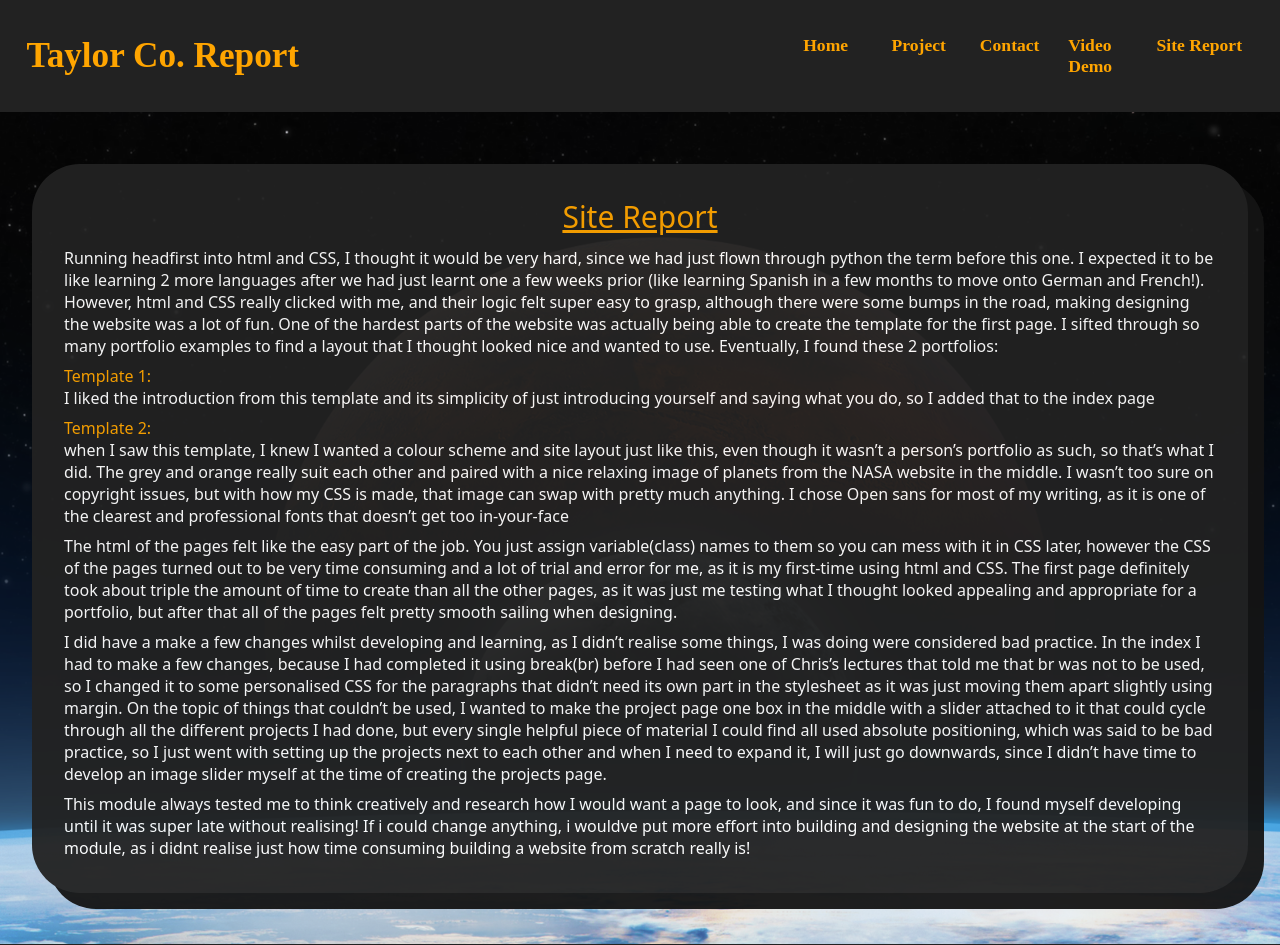
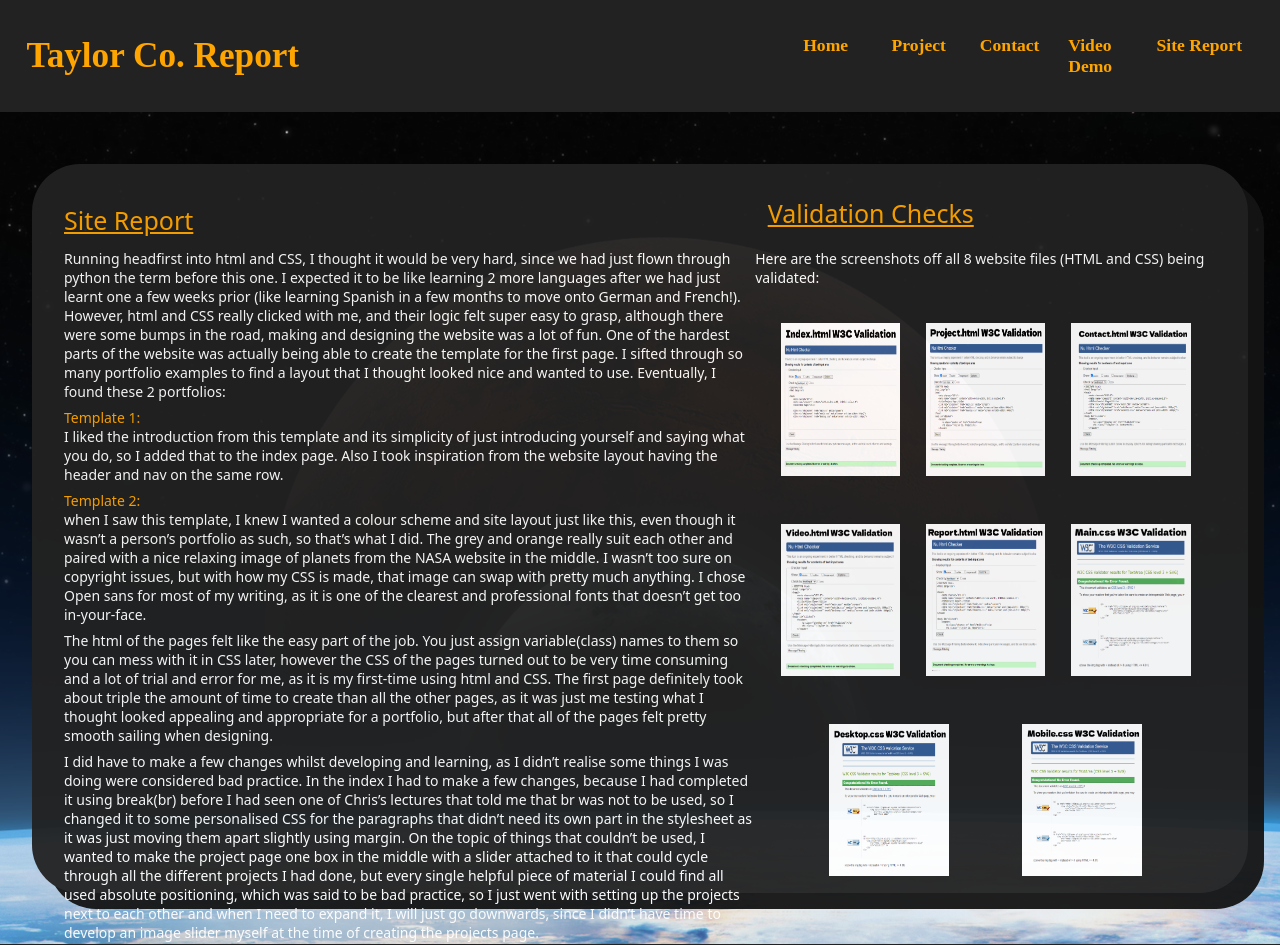
Before and after one commit to TeeDoubleYooh/Website-Coursework, a plain HTML site: page sitereport.html in a window 1280 px wide. Shown: the top 945 px of the page. Drawn offline with Linux system fonts and the light colour scheme.

Commit message:
Finished + Mobile Optimised Video Demo and Site Report - Filler Video Added

```diff
--- a/desktop.css
+++ b/desktop.css
@@ -144,7 +144,7 @@ nav ul ul li:hover{
     font-size: 30px;
     text-decoration: underline;
     text-align: center;
-    margin-bottom: 10px;
+    margin-bottom: 0.5em;
 
 }
 
@@ -152,7 +152,7 @@ nav ul ul li:hover{
     color: white;
     font-size: 16px;
     text-align: center;
-    margin-top: 10px;
+    margin-top: 0.5em;
 
 }
 
@@ -226,7 +226,7 @@ nav ul ul li:hover{
     font-size: 30px;
     text-decoration: underline;
     text-align: center;
-    margin-bottom: 10px;
+    margin-bottom: 0.5em;
     grid-area: Title;
 
 }
@@ -235,7 +235,7 @@ nav ul ul li:hover{
     color: white;
     font-size: 16px;
     text-align: center;
-    margin-top: 10px;
+    margin-top: 0.5em;
     grid-area: Description;
 }
 
@@ -314,7 +314,7 @@ nav ul ul li:hover{
     font-size: 30px;
     text-decoration: underline;
     text-align: center;
-    margin-bottom: 10px;
+    margin-bottom: 0.5em;
 
 
 }
@@ -390,6 +390,127 @@ form textarea {
     align-self: center;
     font-weight: 500;
     font-family: system-ui, -apple-system, BlinkMacSystemFont, 'Segoe UI', Roboto, Oxygen, Ubuntu, Cantarell, 'Open Sans', 'Helvetica Neue', sans-serif;
+    display: grid;
+    grid-template-columns: 60% 40%;
+    grid-template-rows: 7% 5% 88%;
+    grid-template-areas:
+        "SiteReport Validation"
+        "Half1 Half2"
+        "Half1 Images"
+    ;
+
+
+
+}
+
+
+
+
+
+.ReportTitle1{
+    grid-area: SiteReport;
+    color: orange;
+    font-size: 25px;
+    text-decoration: underline;
+
+    margin-bottom: 0.5em;
+
+
+}
+
+.ReportDesc{
+    color: white;
+    font-size: 14px;
+
+    margin-top: 0.5em;
+
+}
+
+.Half1{
+    grid-area: Half1;
+    margin-bottom: 0.5em;
+}
+
+.Half2{
+    grid-area: Half2;
+    margin-bottom: 0.5em;
+    color: white;
+    font-size: 14px;
+
+    margin-top: 0.5em;
+}
+
+.ReportTitle2{
+    grid-area: Validation;
+    color: orange;
+    font-size: 25px;
+    text-decoration: underline;
+    margin-left: 0.5em;
+    margin-bottom: 0.5em;
+}
+
+
+.validationImages{
+    grid-area: Images;
+    display: flex;
+    flex-wrap: wrap;
+    justify-content: space-evenly
+
+
+}
+
+.validationImages img{
+    width: 26%;
+    height: 26%;
+    margin-top: 3em;
+}
+
+
+
+/* SITE REPORT PAGE END */
+
+
+
+/* VIDEO DEMONSTRATION START */
+
+.VideoContainer{
+    width: 100%;
+    height: 100%;
+    display: flex;
+    justify-content: space-evenly;
+
+
+}
+
+
+
+
+
+
+
+.VideoBox{
+
+
+
+
+
+
+    display: flex;
+    flex-direction: column;
+    width: 60%    ;
+    height: 70%;
+
+    border-radius: 3em;
+    box-shadow: 1em 1em #141414;
+
+    background-color: #222;
+    opacity: 0.95;
+
+    padding: 2em;
+    align-self: center;
+    font-weight: 500;
+    font-family: system-ui, -apple-system, BlinkMacSystemFont, 'Segoe UI', Roboto, Oxygen, Ubuntu, Cantarell, 'Open Sans', 'Helvetica Neue', sans-serif;
+
 
 
 
@@ -401,25 +522,21 @@ form textarea {
 
 
 
-.ReportTitle{
+.VideoTitle{
 
     color: orange;
     font-size: 30px;
     text-decoration: underline;
     text-align: center;
-    margin-bottom: 10px;
+    margin-bottom: 0.5em;
 
 
 }
 
-.ReportDesc{
-    color: white;
-    font-size: 16px;
-
-    margin-top: 10px;
-
+.embeddedVideo{
+    align-self: center;
+    margin-bottom: 4em;
+    width: 50%;
+    height: 50%;
+    border-radius: 0.5em;
 }
-
-.Part{
-    margin-bottom: 0.5em;
-}
--- a/mobile.css
+++ b/mobile.css
@@ -71,7 +71,7 @@ nav ul{
 
 nav ul li {
     margin-top: 2em;
-    text-shadow: #fff;
+
 
 
 }
@@ -117,8 +117,8 @@ nav ul li {
     font-weight: 500;
 
     font-family: system-ui, -apple-system, BlinkMacSystemFont, 'Segoe UI', Roboto, Oxygen, Ubuntu, Cantarell, 'Open Sans', 'Helvetica Neue', sans-serif;
-    margin-top: 20px;
-    margin-bottom: 20px;
+    margin-top: 1.5em;
+    margin-bottom: 1.5em;
     display: grid;
 
     grid-template-columns: 100%;
@@ -166,7 +166,7 @@ nav ul li {
 
     background-color: #222;
     opacity: 0.95;
-    margin-top: 20px;
+    margin-top: 1.5em;
     padding: 1em;
     align-self: center;
     font-weight: 500;
@@ -185,7 +185,7 @@ nav ul li {
     font-size: 30px;
     text-decoration: underline;
     text-align: center;
-    margin-bottom: 10px;
+    margin-bottom: 0.5em;
 
 }
 
@@ -193,7 +193,7 @@ nav ul li {
     color: white;
     font-size: 16px;
     text-align: center;
-    margin-top: 10px;
+    margin-top: 0.5em;
 
 }
 
@@ -291,6 +291,9 @@ nav ul li {
 
 /* PROJECT PAGE END */
 
+
+/* CONTACT PAGE START */
+
 .ContactContainer{
     width: 100%;
     height: 100%;
@@ -374,3 +377,196 @@ form textarea {
     font-size: 20px;
     resize: none;
 }
+
+
+
+
+/* CONTACT PAGE END */
+
+/* REPORT PAGE START */
+
+
+.ReportContainer{
+    width: 100%;
+    height: 100%;
+    display: flex;
+    justify-content: space-evenly;
+
+
+}
+
+
+
+
+
+
+
+.ReportBox{
+
+
+
+
+
+
+
+    width: 90%    ;
+    height: 90%;
+
+    border-radius: 3em;
+    box-shadow: 1em 1em #141414;
+
+    background-color: #222;
+    opacity: 0.95;
+
+    padding: 2em;
+    align-self: center;
+    font-weight: 500;
+    font-family: system-ui, -apple-system, BlinkMacSystemFont, 'Segoe UI', Roboto, Oxygen, Ubuntu, Cantarell, 'Open Sans', 'Helvetica Neue', sans-serif;
+    display: flex;
+    flex-direction: column;
+
+
+
+}
+
+
+
+
+
+.ReportTitle1{
+
+    color: orange;
+    font-size: 25px;
+    text-decoration: underline;
+
+    margin-bottom: 0.5em;
+
+
+}
+
+.ReportDesc{
+    color: white;
+    font-size: 14px;
+
+    margin-top: 0.5em;
+
+}
+
+.Half1{
+
+    margin-bottom: 0.5em;
+}
+
+.Half2{
+
+    margin-bottom: 0.5em;
+    color: white;
+    font-size: 14px;
+
+    margin-top: 0.5em;
+}
+
+.ReportTitle2{
+
+    color: orange;
+    font-size: 25px;
+    text-decoration: underline;
+    margin-left: 0.5em;
+    margin-bottom: 0.5em;
+}
+
+
+.validationImages{
+
+    display: flex;
+    flex-wrap: wrap;
+    justify-content: space-evenly
+
+
+}
+
+.validationImages img{
+    width: 26%;
+    height: 26%;
+    margin-top: 3em;
+}
+
+
+
+.reportMain{
+    height: 250vh;
+}
+
+
+/* REPORT PAGE END */
+
+/* VIDEO DEMONSTRATION START */
+
+.VideoContainer{
+    width: 100%;
+    height: 100%;
+    display: flex;
+    justify-content: space-evenly;
+
+
+}
+
+
+
+
+
+
+
+.VideoBox{
+
+
+
+
+
+
+    display: flex;
+    flex-direction: column;
+    width: 80%    ;
+    height: 70%;
+
+    border-radius: 3em;
+    box-shadow: 1em 1em #141414;
+
+    background-color: #222;
+    opacity: 0.95;
+
+    padding: 2em;
+    align-self: center;
+    font-weight: 500;
+    font-family: system-ui, -apple-system, BlinkMacSystemFont, 'Segoe UI', Roboto, Oxygen, Ubuntu, Cantarell, 'Open Sans', 'Helvetica Neue', sans-serif;
+
+
+
+
+
+
+}
+
+
+
+
+
+.VideoTitle{
+    margin-bottom: 2em;
+    color: orange;
+    font-size: 30px;
+    text-decoration: underline;
+    text-align: center;
+
+
+
+}
+
+.embeddedVideo{
+    align-self: center;
+    margin-bottom: 4em;
+    width: 100%;
+    height: 60%;
+    border-radius: 0.5em;
+
+}
--- a/sitereport.html
+++ b/sitereport.html
@@ -10,8 +10,9 @@
     <link rel="stylesheet" href="desktop.css" media="screen and (min-width: 800px)">
 </head>
 
-<body>
+<body id="clicked">
     <header>
+        <a class="showNav on" href="#clicked"></a>
         <h1 class="">Taylor Co. Report</h1>
     </header>
 
@@ -33,40 +34,45 @@
         </ul>
     </nav>
 
-    <main>
+    <main class="reportMain">
 
         <div class="ReportContainer">
             <div class="ReportBox">
-                <div class="ReportTitle">Site Report</div>
+
                 <div class="ReportDesc">
+                    <p class="ReportTitle1">Site Report</p>
 
-                    <p class="Part">Running headfirst into html and CSS, I thought it would be very
+                    <p class="Half1">Running headfirst into html and CSS, I thought it would be very
                         hard, since we had
                         just flown
                         through python the term before this one. I expected it to be like learning 2 more languages
                         after we had just learnt one a few weeks prior (like learning Spanish in a few months to move
                         onto German and French!). However, html and CSS really clicked with me, and their logic felt
-                        super easy to grasp, although there were some bumps in the road, making designing the website
+                        super easy to grasp, although there were some bumps in the road, making and designing the
+                        website
                         was a lot of fun. One of the hardest parts of the website was actually being able to create the
                         template for the first page. I sifted through so many portfolio examples to find a layout that I
                         thought looked nice and wanted to use. Eventually, I found these 2 portfolios:</p>
 
                     <a href="https://colorlib.com/wp/template/ronaldo/">Template 1:</a>
 
-                    <p class="Part">I liked the introduction from this template and its simplicity of
+                    <p class="Half1">I liked the introduction from this template and its simplicity of
                         just introducing yourself and
-                        saying what you do, so I added that to the index page</p>
+                        saying what you do, so I added that to the index page. Also I took inspiration from the website
+                        layout having the header and nav on the same row. </p>
 
                     <a href="https://colorlib.com/wp/template/skater/">Template 2:</a>
-                    <p class="Part">when I saw this template, I knew I wanted a colour scheme and site
+                    <p class="Half1">when I saw this template, I knew I wanted a colour scheme and site
                         layout just like this, even
                         though it wasn’t a person’s portfolio as such, so that’s what I did. The grey and orange really
                         suit each other and paired with a nice relaxing image of planets from the NASA website in the
                         middle. I wasn’t too sure on copyright issues, but with how my CSS is made, that image can swap
                         with pretty much anything. I chose Open sans for most of my writing, as it is one of the
-                        clearest and professional fonts that doesn’t get too in-your-face </p>
+                        clearest and professional fonts that doesn’t get too in-your-face. </p>
 
-                    <p class="Part">The html of the pages felt like the easy part of the job. You just assign
+
+
+                    <p class="Half1">The html of the pages felt like the easy part of the job. You just assign
                         variable(class) names
                         to them so you can mess with it in CSS later, however the CSS of the pages turned out to be very
                         time consuming and a lot of trial and error for me, as it is my first-time using html and CSS.
@@ -74,8 +80,9 @@
                         pages, as it was just me testing what I thought looked appealing and appropriate for a
                         portfolio, but after that all of the pages felt pretty smooth sailing when designing.</p>
 
-                    <p class="Part">I did have a make a few changes whilst developing and learning, as I didn’t realise
-                        some things, I was doing were considered bad practice. In the index I had to make a few changes,
+                    <p class="Half1">I did have to make a few changes whilst developing and learning, as I didn’t
+                        realise
+                        some things I was doing were considered bad practice. In the index I had to make a few changes,
                         because I had completed it using break(br) before I had seen one of Chris’s lectures that told
                         me
                         that br was not to be used, so I changed it to some personalised CSS for the paragraphs that
@@ -87,12 +94,32 @@
                         other and when I need to expand it, I will just go downwards, since I didn’t have time to
                         develop an image slider myself at the time of creating the projects page. </p>
 
-                    <p>This module always tested me to think creatively and research how I would want a page to look,
+                    <p class="Half1">This module always tested me to think creatively and research how I would want a
+                        page to look,
                         and since it was fun to do, I found myself developing until it was super late without realising!
                         If i could change anything, i wouldve put more effort into building and designing the website at
-                        the start of the module, as i didnt realise just how time consuming building a website from scratch really is!
+                        the start of the module, as i didnt realise just how time consuming building a website from
+                        scratch really is!
                     </p>
+
+
                 </div>
+
+                <p class="ReportTitle2">Validation Checks</p>
+                <p class="Half2">Here are the screenshots off all 8 website files (HTML and CSS) being validated:</p>
+                <div class="validationImages">
+
+
+                    <img src="./images/Index_Validation.jpg" alt="" >
+                    <img src="./images/Project_Validation.jpg" alt="" >
+                    <img src="./images/Contact_Validation.jpg" alt="" >
+                    <img src="./images/Video_Validation.jpg" alt="" >
+                    <img src="./images/Report_Validation.jpg" alt="" >
+                    <img src="./images/MainCSS_Validation.jpg" alt="" >
+                    <img src="./images/DesktopCSS_Validation.jpg" alt="" >
+                    <img src="./images/MobileCSS_Validation.jpg" alt="" >
+                </div>
+
 
             </div>
         </div>
```
Also changed, not shown: project.html (+2 -2 lines), videoDemo.html (+14 -9 lines), images/Contact_Validation.jpg (added), images/DesktopCSS_Validation.jpg (added), images/Index_Validation.jpg (added), images/MainCSS_Validation.jpg (added), images/MobileCSS_Validation.jpg (added), images/Project_Validation.jpg (added), images/Report_Validation.jpg (added), images/Video_Validation.jpg (added).
